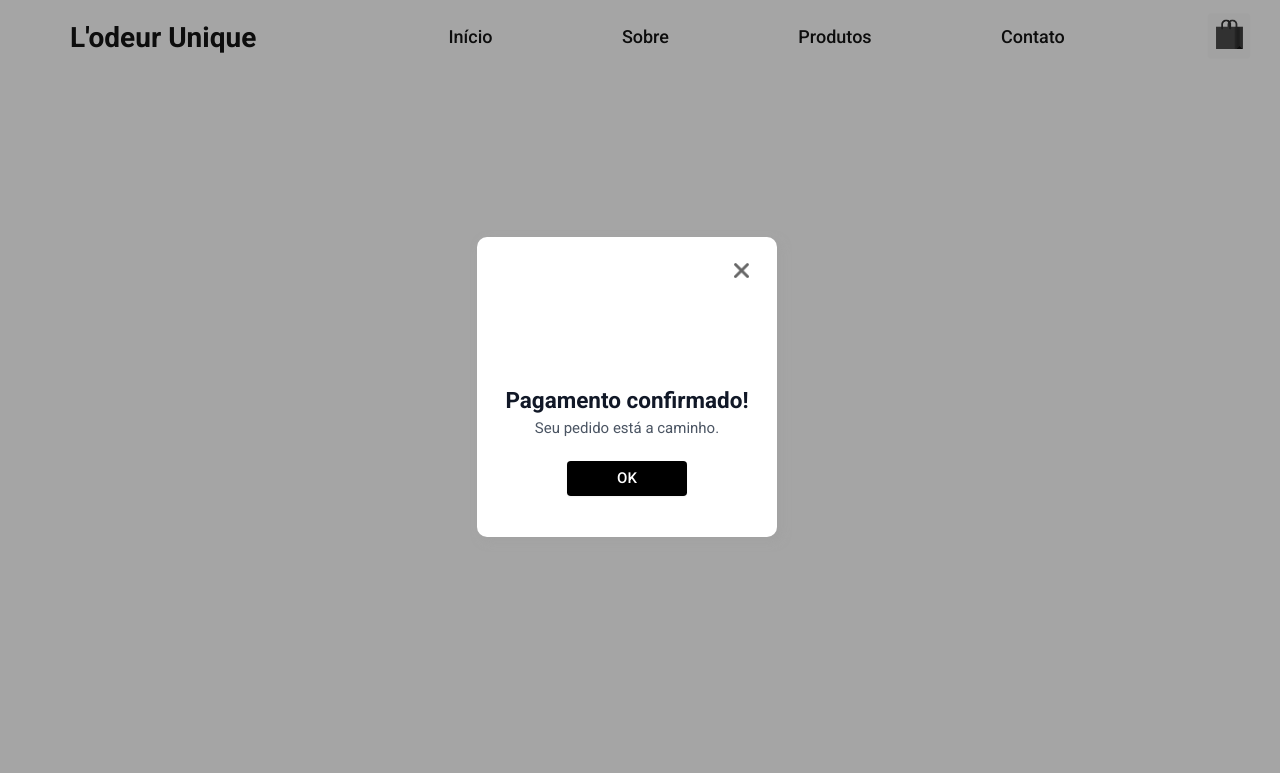
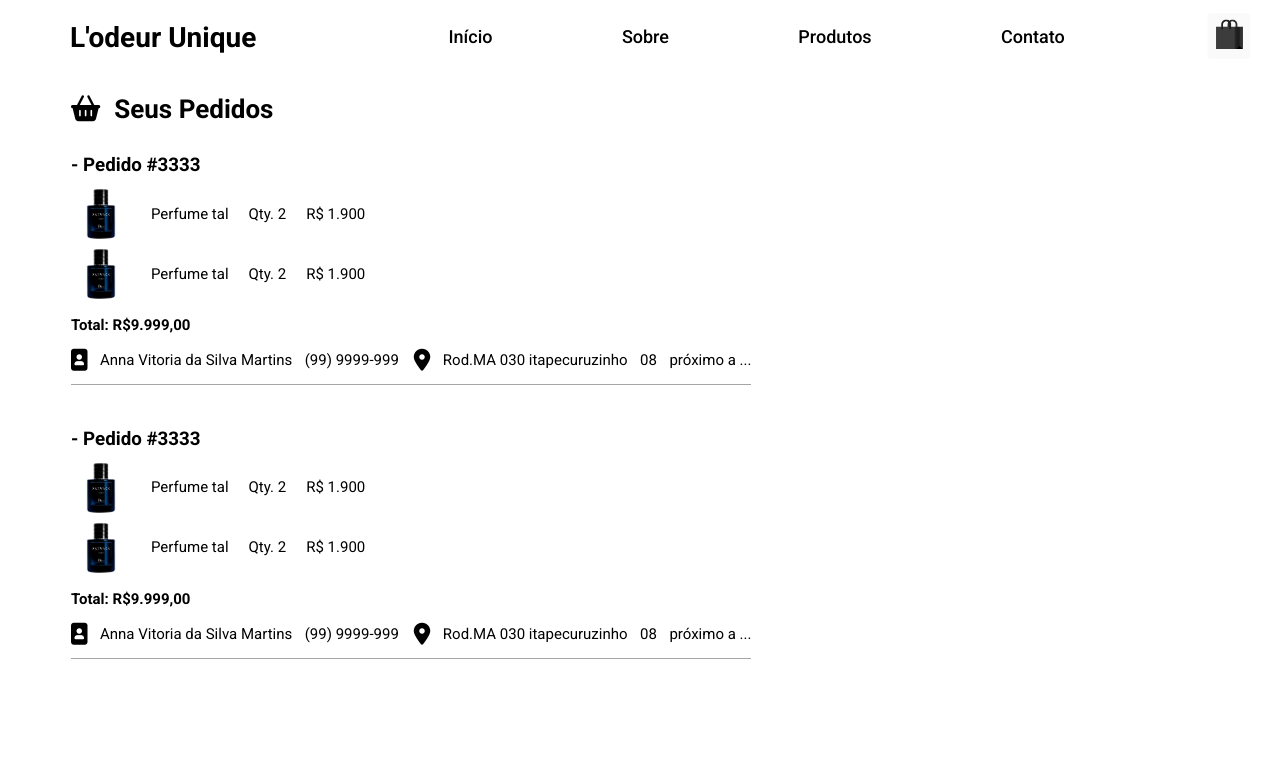
Before and after one commit to annavitoriasm/LodeurUniquePIE2, a PHP site: page /src/pages/payment.html in a window 1280 px wide. Shown: the top 773 px of the page. Run offline with PHP 8.4, Linux system fonts and the light colour scheme; some libraries are stand-ins or nearby versions; grey boxes are pictures that could not be loaded.

Commit message:
Criação front registro do pedido

```diff
--- a/src/css/output.css
+++ b/src/css/output.css
@@ -891,12 +859,24 @@ select {
   margin-top: 2rem;
 }
 
+.mt-9 {
+  margin-top: 2.25rem;
+}
+
+.mt-\[-10px\] {
+  margin-top: -10px;
+}
+
 .mt-\[-15px\] {
   margin-top: -15px;
 }
 
-.mt-\[-50px\] {
-  margin-top: -50px;
+.mt-\[-20px\] {
+  margin-top: -20px;
+}
+
+.mt-\[-5px\] {
+  margin-top: -5px;
 }
 
 .mt-\[15px\] {
@@ -907,124 +887,63 @@ select {
   margin-top: 30px;
 }
 
-.mt-\[-20px\] {
-  margin-top: -20px;
-}
-
-.mt-\[-10px\] {
-  margin-top: -10px;
-}
-
-.mt-\[-40px\] {
-  margin-top: -40px;
-}
-
-.mb-\[-40px\] {
-  margin-bottom: -40px;
-}
-
-.mt-0 {
-  margin-top: 0px;
+.mt-\[5px\] {
+  margin-top: 5px;
+}
+
+.mb-3 {
+  margin-bottom: 0.75rem;
+}
+
+.mt-5 {
+  margin-top: 1.25rem;
+}
+
+.ml-10 {
+  margin-left: 2.5rem;
+}
+
+.mr-10 {
+  margin-right: 2.5rem;
+}
+
+.ml-6 {
+  margin-left: 1.5rem;
+}
+
+.mr-6 {
+  margin-right: 1.5rem;
+}
+
+.mb-12 {
+  margin-bottom: 3rem;
 }
 
 .mt-10 {
   margin-top: 2.5rem;
 }
 
+.mb-\[70px\] {
+  margin-bottom: 70px;
+}
+
+.mb-\[-5px\] {
+  margin-bottom: -5px;
+}
+
+.mt-16 {
+  margin-top: 4rem;
+}
+
 .mt-12 {
   margin-top: 3rem;
 }
 
-.mt-\[-30px\] {
-  margin-top: -30px;
-}
-
-.mt-\[-25px\] {
-  margin-top: -25px;
-}
-
-.mt-\[-100px\] {
-  margin-top: -100px;
-}
-
-.mt-\[-150px\] {
-  margin-top: -150px;
-}
-
-.mt-\[50px\] {
-  margin-top: 50px;
-}
-
-.mt-\[-60px\] {
-  margin-top: -60px;
-}
-
-.mt-\[-70px\] {
-  margin-top: -70px;
-}
-
-.mt-\[-65px\] {
-  margin-top: -65px;
-}
-
-.mt-\[-68px\] {
-  margin-top: -68px;
-}
-
-.mt-\[-67px\] {
-  margin-top: -67px;
-}
-
-.mt-\[-66px\] {
-  margin-top: -66px;
-}
-
-.mt-\[-64px\] {
-  margin-top: -64px;
-}
-
-.mt-\[-63px\] {
-  margin-top: -63px;
-}
-
-.mt-3 {
-  margin-top: 0.75rem;
-}
-
-.mt-5 {
-  margin-top: 1.25rem;
-}
-
-.mt-\[10px\] {
-  margin-top: 10px;
-}
-
-.mt-\[20px\] {
-  margin-top: 20px;
-}
-
-.mt-\[5px\] {
-  margin-top: 5px;
-}
-
-.mt-16 {
-  margin-top: 4rem;
-}
-
-.mt-9 {
-  margin-top: 2.25rem;
-}
-
-.mt-\[-5px\] {
-  margin-top: -5px;
-}
-
-.mb-1 {
-  margin-bottom: 0.25rem;
-}
-
-.mb-2 {
-  margin-bottom: 0.5rem;
+.line-clamp-2 {
+  overflow: hidden;
+  display: -webkit-box;
+  -webkit-box-orient: vertical;
+  -webkit-line-clamp: 2;
 }
 
 .block {
@@ -1035,6 +954,10 @@ select {
   display: flex;
 }
 
+.table {
+  display: table;
+}
+
 .grid {
   display: grid;
 }
@@ -1051,38 +974,22 @@ select {
   height: 1.25rem;
 }
 
-.h-\[140px\] {
-  height: 140px;
+.h-\[120px\] {
+  height: 120px;
 }
 
 .h-\[15px\] {
   height: 15px;
 }
 
-.h-\[235px\] {
-  height: 235px;
-}
-
-.h-full {
-  height: 100%;
-}
-
-.h-screen {
-  height: 100vh;
-}
-
-.h-\[120px\] {
-  height: 120px;
-}
-
-.h-\[30px\] {
-  height: 30px;
-}
-
 .h-\[35px\] {
   height: 35px;
 }
 
+.h-\[60px\] {
+  height: 60px;
+}
+
 .w-20 {
   width: 5rem;
 }
@@ -1091,6 +998,10 @@ select {
   width: 1rem;
 }
 
+.w-\[120px\] {
+  width: 120px;
+}
+
 .w-\[15px\] {
   width: 15px;
 }
@@ -1135,28 +1038,22 @@ select {
   width: 1px;
 }
 
-.w-screen {
-  width: 100vw;
-}
-
-.w-\[140px\] {
-  width: 140px;
-}
-
-.w-\[120px\] {
-  width: 120px;
-}
-
-.w-\[150px\] {
-  width: 150px;
-}
-
-.w-\[200px\] {
-  width: 200px;
-}
-
-.w-\[100px\] {
-  width: 100px;
+.w-max {
+  width: -moz-max-content;
+  width: max-content;
+}
+
+.w-min {
+  width: -moz-min-content;
+  width: min-content;
+}
+
+.w-\[40px\] {
+  width: 40px;
+}
+
+.w-\[60px\] {
+  width: 60px;
 }
 
 .flex-1 {
@@ -1167,14 +1064,52 @@ select {
   flex-shrink: 0;
 }
 
+.table-auto {
+  table-layout: auto;
+}
+
+.caption-top {
+  caption-side: top;
+}
+
+.border-collapse {
+  border-collapse: collapse;
+}
+
+.border-spacing-2 {
+  --tw-border-spacing-x: 0.5rem;
+  --tw-border-spacing-y: 0.5rem;
+  border-spacing: var(--tw-border-spacing-x) var(--tw-border-spacing-y);
+}
+
+.border-spacing-10 {
+  --tw-border-spacing-x: 2.5rem;
+  --tw-border-spacing-y: 2.5rem;
+  border-spacing: var(--tw-border-spacing-x) var(--tw-border-spacing-y);
+}
+
+.border-spacing-40 {
+  --tw-border-spacing-x: 10rem;
+  --tw-border-spacing-y: 10rem;
+  border-spacing: var(--tw-border-spacing-x) var(--tw-border-spacing-y);
+}
+
 .grid-cols-1 {
   grid-template-columns: repeat(1, minmax(0, 1fr));
 }
 
+.flex-row {
+  flex-direction: row;
+}
+
 .flex-col {
   flex-direction: column;
 }
 
+.content-center {
+  align-content: center;
+}
+
 .items-start {
   align-items: flex-start;
 }
@@ -1207,24 +1142,24 @@ select {
   gap: 30px;
 }
 
-.gap-1 {
-  gap: 0.25rem;
-}
-
-.gap-\[-10px\] {
-  gap: -10px;
-}
-
-.gap-\[-20px\] {
-  gap: -20px;
-}
-
-.gap-\[-50px\] {
-  gap: -50px;
-}
-
-.gap-\[-80px\] {
-  gap: -80px;
+.gap-5 {
+  gap: 1.25rem;
+}
+
+.gap-11 {
+  gap: 2.75rem;
+}
+
+.gap-20 {
+  gap: 5rem;
+}
+
+.gap-10 {
+  gap: 2.5rem;
+}
+
+.gap-6 {
+  gap: 1.5rem;
 }
 
 .gap-x-6 {
@@ -1266,6 +1189,34 @@ select {
 
 .border-b {
   border-bottom-width: 1px;
+}
+
+.border-b-2 {
+  border-bottom-width: 2px;
+}
+
+.border-b-8 {
+  border-bottom-width: 8px;
+}
+
+.border-l-0 {
+  border-left-width: 0px;
+}
+
+.border-r-0 {
+  border-right-width: 0px;
+}
+
+.border-t-0 {
+  border-top-width: 0px;
+}
+
+.border-b-\[0\.5px\] {
+  border-bottom-width: 0.5px;
+}
+
+.border-solid {
+  border-style: solid;
 }
 
 .border-gray-200 {
@@ -1282,8 +1233,38 @@ select {
   border-color: rgb(17 24 39 / 0.1);
 }
 
-.bg-\[rgba\(34\2c 34\2c 34\2c 0\)\] {
-  background-color: rgba(34,34,34,0);
+.border-slate-900 {
+  --tw-border-opacity: 1;
+  border-color: rgb(15 23 42 / var(--tw-border-opacity));
+}
+
+.border-blue-500 {
+  --tw-border-opacity: 1;
+  border-color: rgb(59 130 246 / var(--tw-border-opacity));
+}
+
+.border-black {
+  --tw-border-opacity: 1;
+  border-color: rgb(0 0 0 / var(--tw-border-opacity));
+}
+
+.border-gray-950 {
+  --tw-border-opacity: 1;
+  border-color: rgb(3 7 18 / var(--tw-border-opacity));
+}
+
+.border-\[rgb\(5\2c 5\2c 5\)\] {
+  --tw-border-opacity: 1;
+  border-color: rgb(5 5 5 / var(--tw-border-opacity));
+}
+
+.border-\[rgba\(24\2c 24\2c 24\2c 0\.39\)\] {
+  border-color: rgba(24,24,24,0.39);
+}
+
+.border-b-blue-500 {
+  --tw-border-opacity: 1;
+  border-bottom-color: rgb(59 130 246 / var(--tw-border-opacity));
 }
 
 .bg-black {
@@ -1306,30 +1287,12 @@ select {
   background-color: rgb(255 255 255 / var(--tw-bg-opacity));
 }
 
-.object-cover {
-  -o-object-fit: cover;
-     object-fit: cover;
-}
-
-.object-center {
-  -o-object-position: center;
-     object-position: center;
-}
-
-.p-0 {
-  padding: 0px;
+.p-28 {
+  padding: 7rem;
 }
 
 .p-4 {
   padding: 1rem;
-}
-
-.p-8 {
-  padding: 2rem;
-}
-
-.p-28 {
-  padding: 7rem;
 }
 
 .px-3 {
@@ -1363,8 +1326,48 @@ select {
   padding-inline-start: 1rem;
 }
 
+.pl-\[71px\] {
+  padding-left: 71px;
+}
+
+.pb-5 {
+  padding-bottom: 1.25rem;
+}
+
+.pt-10 {
+  padding-top: 2.5rem;
+}
+
+.pb-10 {
+  padding-bottom: 2.5rem;
+}
+
+.pt-20 {
+  padding-top: 5rem;
+}
+
+.pr-3 {
+  padding-right: 0.75rem;
+}
+
+.pt-5 {
+  padding-top: 1.25rem;
+}
+
+.text-left {
+  text-align: left;
+}
+
 .text-center {
   text-align: center;
+}
+
+.text-start {
+  text-align: start;
+}
+
+.align-top {
+  vertical-align: top;
 }
 
 .text-2xl {
@@ -1377,6 +1380,19 @@ select {
   line-height: 2.5rem;
 }
 
+.text-\[15px\] {
+  font-size: 15px;
+}
+
+.text-\[20px\] {
+  font-size: 20px;
+}
+
+.text-base\/5 {
+  font-size: 1rem;
+  line-height: 1.25rem;
+}
+
 .text-base\/6 {
   font-size: 1rem;
   line-height: 1.5rem;
@@ -1402,14 +1418,32 @@ select {
   line-height: 2.25rem;
 }
 
-.text-lg {
-  font-size: 1.125rem;
-  line-height: 1.75rem;
-}
-
-.text-base\/5 {
-  font-size: 1rem;
-  line-height: 1.25rem;
+.text-\[17px\] {
+  font-size: 17px;
+}
+
+.text-\[18px\] {
+  font-size: 18px;
+}
+
+.text-\[14px\] {
+  font-size: 14px;
+}
+
+.text-\[10px\] {
+  font-size: 10px;
+}
+
+.text-\[22px\] {
+  font-size: 22px;
+}
+
+.text-\[5px\] {
+  font-size: 5px;
+}
+
+.text-\[26px\] {
+  font-size: 26px;
 }
 
 .font-bold {
@@ -1462,22 +1512,29 @@ select {
   color: rgb(255 255 255 / var(--tw-text-opacity));
 }
 
+.text-gray-800 {
+  --tw-text-opacity: 1;
+  color: rgb(31 41 55 / var(--tw-text-opacity));
+}
+
+.opacity-60 {
+  opacity: 0.6;
+}
+
 .opacity-70 {
   opacity: 0.7;
 }
 
+.opacity-85 {
+  opacity: 0.85;
+}
+
 .opacity-80 {
   opacity: 0.8;
 }
 
-.opacity-60 {
-  opacity: 0.6;
-}
-
-.shadow-\[4px_4px_8px_1px_rgba\(161\2c 161\2c 161\2c 0\.67\)\] {
-  --tw-shadow: 4px 4px 8px 1px rgba(161,161,161,0.67);
-  --tw-shadow-colored: 4px 4px 8px 1px var(--tw-shadow-color);
-  box-shadow: var(--tw-ring-offset-shadow, 0 0 #0000), var(--tw-ring-shadow, 0 0 #0000), var(--tw-shadow);
+.opacity-75 {
+  opacity: 0.75;
 }
 
 .shadow-md {
--- a/src/css/payment.css
+++ b/src/css/payment.css
@@ -177,3 +177,7 @@ dialog{
     align-items: center;
     padding: 20px;
 }
+
+td{
+    padding-right: 20px;
+}
--- a/src/pages/payment.html
+++ b/src/pages/payment.html
@@ -17,6 +17,8 @@
     <title>L'odeur Unique | Payment</title>
     <link rel="stylesheet" href="../css/output.css">
     <link rel="stylesheet" href="../css/payment.css">
+    <link rel="stylesheet" href="https://cdnjs.cloudflare.com/ajax/libs/font-awesome/5.15.3/css/all.min.css" />
+    <script src="https://kit.fontawesome.com/46a37dcaa9.js" crossorigin="anonymous"></script>
 </head>
 
 <body>
@@ -37,12 +39,6 @@
             </nav>
         </div>
     </header>
-
-    <div id="container" class="w-full p-28">
-        <div id="order">
-
-        </div>
-    </div>
 
     <dialog id="dialog">
 
@@ -72,7 +68,107 @@
 
     </dialog>
 
-    <script src="../script/payment.js"></script>
+    <div class="w-full grid pl-[71px] pt-10 mb-[70px]">
+        <h3 class="caption-top text-left text-[26px] font-semibold text-black mb-5">
+            <i class="fa-solid fa-basket-shopping text-black text[22px] pr-3"></i>
+            Seus Pedidos
+        </h3>
+
+        <div id="pedido" class="pt-5 w-max border-solid border-t-0 border-l-0 pb-5 border-r-0 border-[rgba(24,24,24,0.39)] border-b-[0.5px]">
+
+            <h3 class="text-left text-3xl font-semibold text-black mb-3">
+                - Pedido #3333
+            </h3>
+            <div id="info-pedido" class="grid">
+                <table class="table w-max text-start border-spacing-40">
+                    <tbody class="text-[15px]">
+                      <tr>
+                        <td><img src="../public/img/sauvage.png" id="foto-produto" class="w-[60px] h-[60px]"></td>
+                        <td>Perfume tal</td>
+                        <td>Qty. 2</td>
+                        <td>R$ 1.900</td>
+                      </tr>
+                      <tr>
+                        <td><img src="../public/img/sauvage.png" id="foto-produto" class="w-[60px] h-[60px]"></td>
+                        <td>Perfume tal</td>
+                        <td>Qty. 2</td>
+                        <td>R$ 1.900</td>
+                      </tr>
+                    </tbody>
+                  </table>
+
+                  <div id="Total" class="text-[15px] font-bold mt-4">
+                    <p>Total: R$9.999,00</p>
+                  </div>
+
+                  <div class="flex text-[15px] gap-6">
+
+                    <div id="info-user" class="flex gap-5 mt-5 w-max text-center">
+                        <i class="fa-solid fa-image-portrait text-black text-[22px]"></i>
+                        <p id="nome-user">Anna Vitoria da Silva Martins</p>
+                        <p id="telefone-user">(99) 9999-999</p>
+                    </div>
+                    <div id="endereco-user" class="flex gap-5 mt-5 text-center">
+                        <i class="fa-solid fa-location-dot text-black text-[22px]"></i>
+                        <p id="endereco">Rod.MA 030 itapecuruzinho</p>
+                        <p id="numero">08</p>
+                        <p id="complemento">próximo a ...</p>
+                    </div>
+                </div>
+            </div>
+        </div>
+
+
+
+        <div id="pedido" class="pt-5 w-max mt-12 border-solid border-t-0 border-l-0 pb-5 border-r-0 border-[rgba(24,24,24,0.39)] border-b-[0.5px]">
+
+            <h3 class="text-left text-3xl font-semibold text-black mb-3">
+                - Pedido #3333
+            </h3>
+            <div id="info-pedido" class="grid">
+                <table class="table w-max text-start border-spacing-40">
+                    <tbody class="text-[15px]">
+                      <tr>
+                        <td><img src="../public/img/sauvage.png" id="foto-produto" class="w-[60px] h-[60px]"></td>
+                        <td>Perfume tal</td>
+                        <td>Qty. 2</td>
+                        <td>R$ 1.900</td>
+                      </tr>
+                      <tr>
+                        <td><img src="../public/img/sauvage.png" id="foto-produto" class="w-[60px] h-[60px]"></td>
+                        <td>Perfume tal</td>
+                        <td>Qty. 2</td>
+                        <td>R$ 1.900</td>
+                      </tr>
+                    </tbody>
+                  </table>
+
+                  <div id="Total" class="text-[15px] font-bold mt-4">
+                    <p>Total: R$9.999,00</p>
+                  </div>
+
+                  <div class="flex text-[15px] gap-6">
+
+                    <div id="info-user" class="flex gap-5 mt-5 w-max text-center">
+                        <i class="fa-solid fa-image-portrait text-black text-[22px]"></i>
+                        <p id="nome-user">Anna Vitoria da Silva Martins</p>
+                        <p id="telefone-user">(99) 9999-999</p>
+                    </div>
+                    <div id="endereco-user" class="flex gap-5 mt-5 text-center">
+                        <i class="fa-solid fa-location-dot text-black text-[22px]"></i>
+                        <p id="endereco">Rod.MA 030 itapecuruzinho</p>
+                        <p id="numero">08</p>
+                        <p id="complemento">próximo a ...</p>
+                    </div>
+                </div>
+            </div>
+        </div>
+
+
+
+    </div>
+
+    <!-- <script src="../script/payment.js"></script> -->
     <script src="../script/menumobile.js"></script>
 </body>
 </html>
```
Also changed, not shown: other parts of src/css/output.css (+36 -64 lines).
